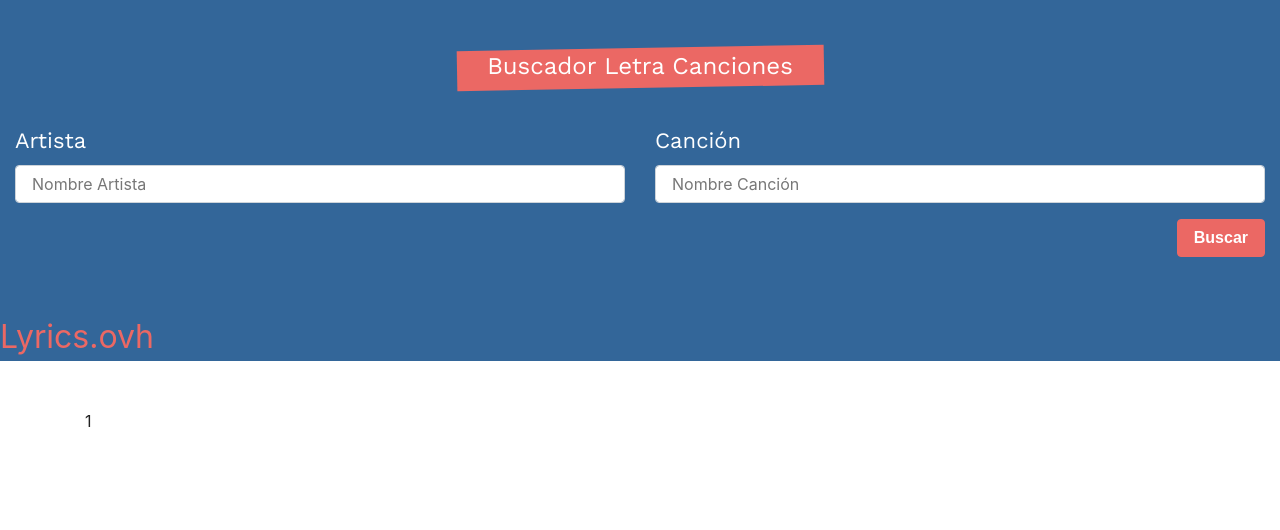
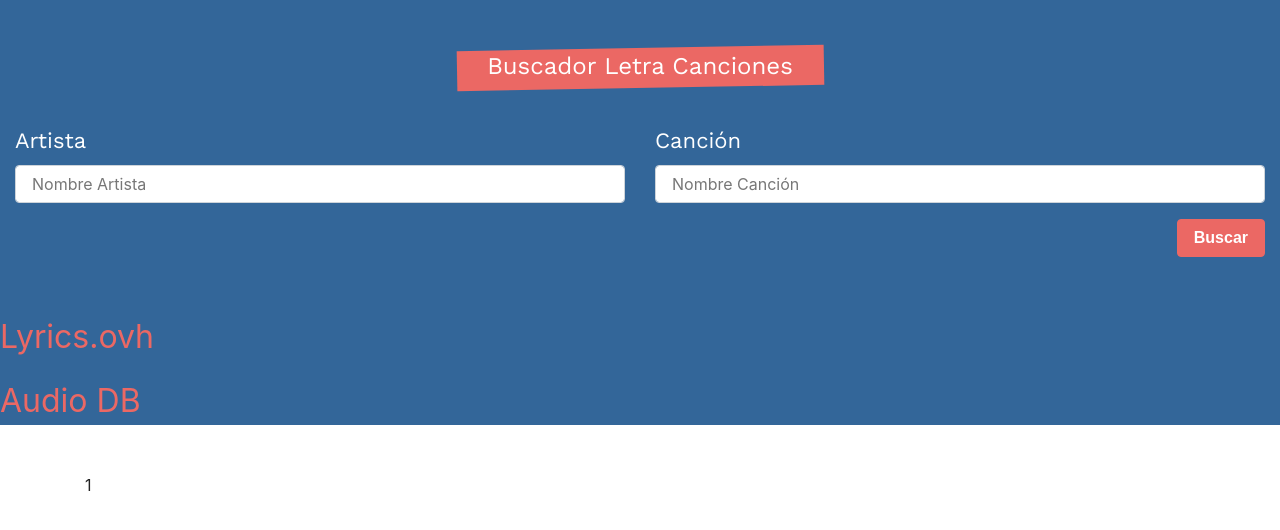
Before and after one commit to johanBautista/canciones_react, a React (Create React App) app: page / in a window 1280 px wide. Shown: the top 530 px of the page. Built offline with nearby package versions, Linux system fonts and the light colour scheme; a web font is replaced by a local one.

Commit message:
vinculo api

```diff
--- a/src/components/Formulario.js
+++ b/src/components/Formulario.js
@@ -75,6 +75,13 @@
       >
         <p>Lyrics.ovh</p>
       </a>
+      <a
+        href="https://www.theaudiodb.com/api_guide.php"
+        target="_blank"
+        rel="noopener noreferrer"
+      >
+        <p>Audio DB</p>
+      </a>
     </div>
   );
 };
--- a/src/components/Letra.js
+++ b/src/components/Letra.js
@@ -1,5 +1,4 @@
 import React, { Fragment } from 'react';
-import Error from './Error';
 
 const Letra = ({ letra }) => {
   if (letra.length === 0) return null;
```
